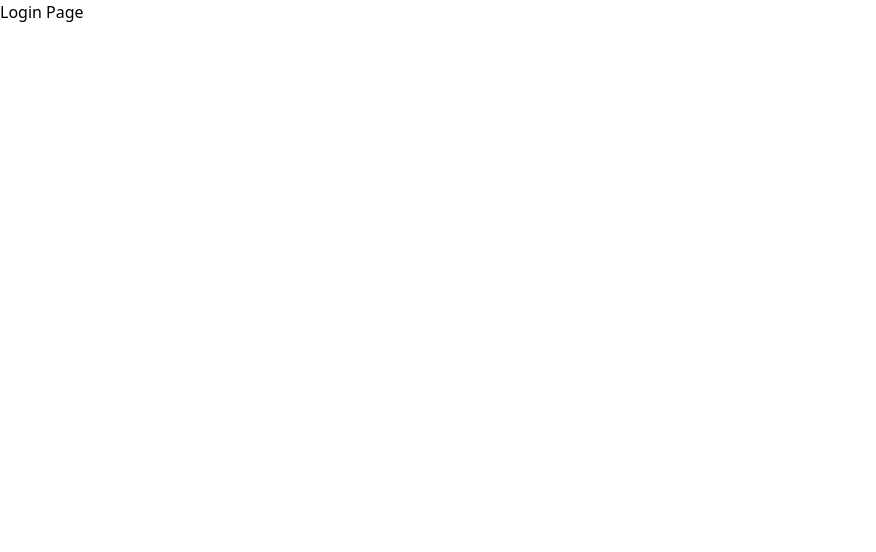
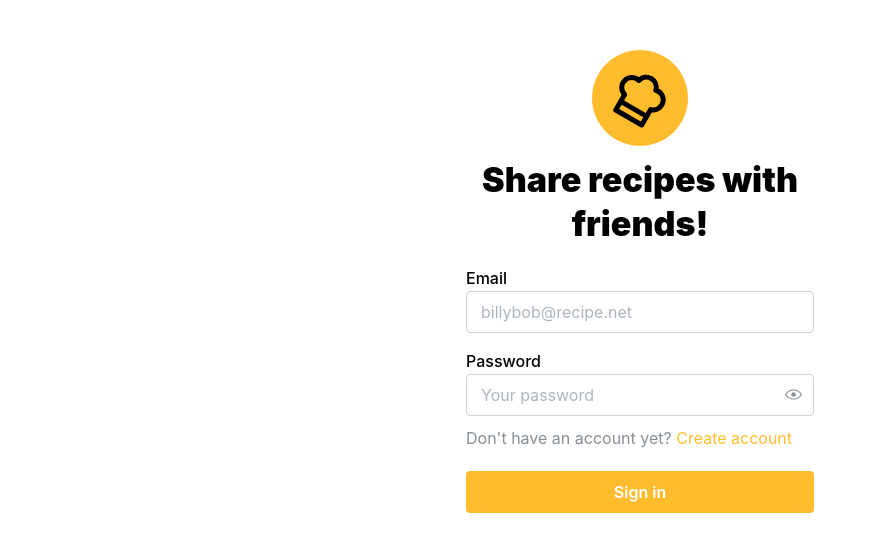
Before and after one commit to jfedak1/The-Secret-Cook, a React (Vite) app: page /login in a window 1280 px wide. Shown: the top 552 px of the page, without its empty margins (0-876 px from the left). Built offline with nearby package versions, Linux system fonts and the light colour scheme.

Commit message:
signin create account front end design and logic

```diff
--- a/package.json
+++ b/package.json
@@ -11,8 +11,10 @@
   },
   "dependencies": {
     "@mantine/core": "^7.15.0",
+    "@mantine/form": "^7.15.1",
     "@mantine/hooks": "^7.15.0",
     "@supabase/supabase-js": "^2.47.3",
+    "@tabler/icons-react": "^3.24.0",
     "react": "^18.3.1",
     "react-dom": "^18.3.1",
     "react-router": "^7.0.2",
--- a/src/App.tsx
+++ b/src/App.tsx
@@ -1,4 +1,5 @@
 import { useState, useEffect } from 'react';
+import '@mantine/core/styles.css';
 import { MantineProvider } from '@mantine/core';
 import { BrowserRouter, Routes, Route, Navigate } from 'react-router-dom';
 import Login from './pages/Login';
@@ -24,7 +25,25 @@ function App() {
   }
 
   return (
-    <MantineProvider>
+    <MantineProvider
+    theme={{
+      primaryColor: 'customYellow', // Name of your custom color palette
+      colors: {
+        customYellow: [
+          '#ffe7b3', // Lightest shade (index 0)
+          '#ffdf99', // 75%
+          '#ffd780', // 70%
+          '#ffcf66', // 65%
+          '#ffc64d', // 60%
+          '#ffbe33', // Primary shade (index 5)
+          '#ffbd2e', // 55%
+          '#ffb61a', // 50%
+          '#ffae00', // 45%
+          '#e69d00', // Darkest shade (index 9)
+        ],
+      },
+    }}
+    >
       <BrowserRouter>
         <Routes>
           {/* Login Route */}
--- /dev/null
+++ b/src/pages/Login.module.css
@@ -0,0 +1,6 @@
+.title {
+    font-family:
+      Greycliff CF,
+      var(--mantine-font-family);
+    font-weight: 900;
+  }
--- a/src/pages/Login.tsx
+++ b/src/pages/Login.tsx
@@ -1,11 +1,147 @@
+import { useForm, isEmail } from '@mantine/form';
+import { useState } from 'react';
+import {
+  Anchor,
+  Button,
+  Container,
+  Paper,
+  PasswordInput,
+  Text,
+  TextInput,
+  Title,
+} from '@mantine/core';
+import classes from './Login.module.css';
+import { IconChefHat } from '@tabler/icons-react';
 
-const Login = () => {
-    return (
-        <div>
-            <h1>Login Page</h1>
-            {/* Add your login form here */}
-        </div>
-    );
-};
+export default function Login() {
+  // Sign In or Create Account Form Toggle
+  const [showSignIn, setShowSignIn] = useState(true);
 
-export default Login;
+  // Sign In Form Controls
+  const signInForm = useForm({
+    mode: 'uncontrolled',
+    initialValues: {
+      email: '',
+      password: '',
+    },
+
+    validate: {
+
+      email: (value) =>
+        (/^\S+@\S+$/.test(value)
+      ? null
+      : 'Invalid email'),
+
+      password: (value) =>
+        (value?.length ?? 0) >= 8
+          ? null
+          : 'Password must be at least 8 characters long',
+
+    },
+  });
+
+  // Create Account Form Controls
+  // Sign In Form Controls
+  const createAccountForm = useForm({
+    mode: 'uncontrolled',
+    initialValues: {
+      firstName: '',
+      lastName: '',
+      username: '',
+      email: '',
+      password: '',
+    },
+
+    validate: {
+
+      email: (value) =>
+        (/^\S+@\S+$/.test(value)
+      ? null
+      : 'Invalid email'),
+
+      password: (value) =>
+        (value?.length ?? 0) >= 8
+          ? null
+          : 'Password must be at least 8 characters long',
+
+      firstName: (value) =>
+        (value?.length ?? 0) >= 2
+          ? null
+          : 'Field not long enough',
+
+      lastName: (value) =>
+        (value?.length ?? 0) >= 2
+          ? null
+          : 'Field not long enough',
+
+      username: (value) =>
+        (value?.length ?? 0) >= 5
+          ? null
+          : 'username must be at least 5 characters long',
+
+    },
+  });
+
+  return (
+    <Container size={420} my={40} mt={50}>
+      <div className="flex items-center justify-center w-24 h-24 bg-primary rounded-full m-auto mb-3">
+        <IconChefHat size={60} color="black" className="transform rotate-[30deg]" />
+      </div>
+
+      <Title ta="center" className={classes.title}>
+        Share recipes with friends!
+      </Title>
+
+      {/* Sign In Form */}
+      {showSignIn && (
+        <form onSubmit={signInForm.onSubmit((values) => console.log(values))}>
+          <Paper p={20} pb={30} pt={20} mt={0} radius="md">
+            <TextInput  size='md' label="Email" placeholder="billybob@recipe.net" required withAsterisk={false} key={signInForm.key('email')}
+        {...signInForm.getInputProps('email')}
+        />
+            <PasswordInput
+              withAsterisk={false}
+              required
+              size="md"
+              label="Password"
+              placeholder="Your password"
+              mt="md"
+              key={signInForm.key('password')}
+              {...signInForm.getInputProps('password')}
+            />
+            <Text c="dimmed" size='md' mt={10}>
+              Don't have an account yet?{' '}
+              <Anchor type="button" size="md" component="button" onClick={() => setShowSignIn(false)}>
+                Create account
+              </Anchor>
+            </Text>
+            <Button type='submit' size='md' fullWidth mt="lg">Sign in</Button>
+          </Paper>
+        </form>
+      )}
+
+      {/* Create Account Form */}
+      {!showSignIn && (
+        <form onSubmit={createAccountForm.onSubmit((values) => console.log(values))}>
+          <Paper p={20} pb={30} pt={10} mt={0} radius="md">
+            <div className="flex items-center justify-between gap-2">
+              <TextInput size='md' mt="md" label="First Name" placeholder="Billy" required withAsterisk={false} {...createAccountForm.getInputProps('firstName')}/>
+              <TextInput size='md' mt="md" label="Last Name" placeholder="Bob" required withAsterisk={false} {...createAccountForm.getInputProps('lastName')} />
+            </div>
+            <TextInput size='md' mt="md" label="Username" placeholder="@username" required withAsterisk={false} {...createAccountForm.getInputProps('username')} />
+            <TextInput size='md' mt="md" label="Email" placeholder="billybob@recipe.net" required withAsterisk={false} {...createAccountForm.getInputProps('email')} />
+            <PasswordInput size='md' label="Password" placeholder="Your password"  mt="md" required withAsterisk={false} {...createAccountForm.getInputProps('password')} />
+            <Text c="dimmed" size='md' mt={10}>
+              Already have an account?{' '}
+              <Anchor type="button" size='md' component="button" onClick={() => setShowSignIn(true)}>
+                Sign in
+              </Anchor>
+            </Text>
+            <Button type='submit' size='md' fullWidth mt="lg">Create Account</Button>
+          </Paper>
+        </form>
+
+      )}
+    </Container>
+  );
+}
--- /dev/null
+++ b/src/services/auth.ts
@@ -0,0 +1,13 @@
+import supabase from './supabaseClient';
+
+async function signUpNewUser() {
+    const { data, error } = await supabase.auth.signUp({
+      email: 'valid.email@supabase.io',
+      password: 'example-password',
+      options: {
+        emailRedirectTo: 'https://www.thesecretcook.com/groups',
+      },
+    })
+    if (error) throw error
+    return data;
+  }
--- a/tailwind.config.js
+++ b/tailwind.config.js
@@ -5,7 +5,19 @@ export default {
     "./src/**/*.{js,jsx,ts,tsx}",
   ],
   theme: {
-    extend: {},
+    extend: {
+      colors: {
+        'primary': '#ffbd2e',
+
+      },
+      boxShadow: {
+        // 'tooltip-shadow': '0px 0px 8px 0px #00000040',
+      },
+      spacing: {
+        // '128': '35rem',
+        // 'mobile-oflow': '45rem',
+      }
+    }
   },
   plugins: [],
 }
--- a/vite.config.ts
+++ b/vite.config.ts
@@ -7,4 +7,8 @@ export default defineConfig({
   css: {
     postcss: './postcss.config.cjs', // Ensure PostCSS is configured
   },
+  server: {
+    host: '0.0.0.0', // Allows binding to all network interfaces
+    port: 5173,      // Optional: Specify the port
+  },
 });
```
Also changed, not shown: 1 other file (tests, documents, lock files or other folders).
